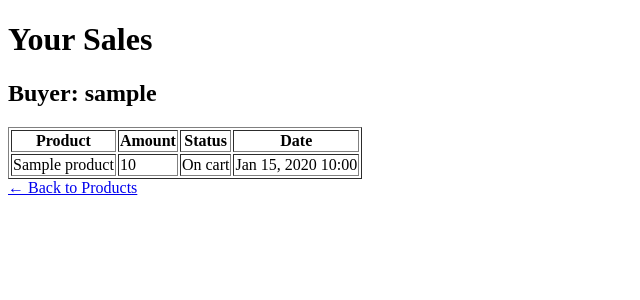
After one commit to michellegillaineguzman/commongrounds-draft-5, a Django app: page /merchstore/transactions in a window 1280 px wide. The commit adds this page. Shown: the top 300 px of the page, without its empty margins (0-640 px from the left). Run offline with Django 5.2, Linux system fonts and the light colour scheme; a user stored in the database is signed in; tables that the repository leaves empty hold one stand-in row (values such as "Sample post").

Commit message:
implemented updated  merchstore app with the Strategy and Observer patterns

```diff
--- a/commongrounds/settings.py
+++ b/commongrounds/settings.py
@@ -93,3 +93,6 @@ LOGIN_REDIRECT_URL = 'home'
 LOGOUT_REDIRECT_URL = 'home'
 
 LOGIN_URL = 'login'
+
+MEDIA_ROOT = BASE_DIR / "media"
+MEDIA_URL = "/media/"
--- a/commongrounds/urls.py
+++ b/commongrounds/urls.py
@@ -16,6 +16,8 @@ Including another URLconf
 """
 from django.contrib import admin
 from django.urls import path, include
+from django.conf import settings
+from django.conf.urls.static import static
 from . import views
 
 urlpatterns = [
@@ -30,3 +32,5 @@ urlpatterns = [
     path('localevents/', include('localevents.urls')),
     path('merchstore/', include('merchstore.urls')),
 ]
+
+urlpatterns += static(settings.MEDIA_URL, document_root=settings.MEDIA_ROOT)
--- a/merchstore/apps.py
+++ b/merchstore/apps.py
@@ -4,3 +4,6 @@ from django.apps import AppConfig
 class MerchstoreConfig(AppConfig):
     default_auto_field = 'django.db.models.BigAutoField'
     name = 'merchstore'
+
+    def ready(self):
+        import merchstore.signals
--- a/merchstore/models.py
+++ b/merchstore/models.py
@@ -1,4 +1,7 @@
 from django.db import models
+from django.urls import reverse
+
+from accounts.models import Profile
 
 
 class ProductType(models.Model):
@@ -13,18 +16,78 @@ class ProductType(models.Model):
 
 
 class Product(models.Model):
+    STATUS_AVAILABLE = 'Available'
+    STATUS_ON_SALE = 'On sale'
+    STATUS_OUT_OF_STOCK = 'Out of stock'
+
+    STATUS_CHOICES = [
+        (STATUS_AVAILABLE, 'Available'),
+        (STATUS_ON_SALE, 'On sale'),
+        (STATUS_OUT_OF_STOCK, 'Out of stock'),
+    ]
+
     name = models.CharField(max_length=255)
     product_type = models.ForeignKey(
         ProductType,
         on_delete=models.SET_NULL,
         null=True,
-        blank=True
+        blank=True,
     )
+    owner = models.ForeignKey(
+        Profile,
+        on_delete=models.CASCADE,
+        related_name='products',
+        null=True,
+        blank=True,
+    )
+    product_image = models.ImageField(upload_to='product_images/', null=True, blank=True)
     description = models.TextField()
     price = models.DecimalField(max_digits=10, decimal_places=2)
+    stock = models.PositiveIntegerField()
+    status = models.CharField(max_length=20, choices=STATUS_CHOICES, default=STATUS_AVAILABLE)
 
     class Meta:
         ordering = ['name']
 
     def __str__(self):
         return self.name
+
+    def get_absolute_url(self):
+        return reverse('merchstore:product-detail', args=[str(self.pk)])
+
+
+class Transaction(models.Model):
+    STATUS_ON_CART = 'On cart'
+    STATUS_TO_PAY = 'To Pay'
+    STATUS_TO_SHIP = 'To Ship'
+    STATUS_TO_RECEIVE = 'To Receive'
+    STATUS_DELIVERED = 'Delivered'
+
+    STATUS_CHOICES = [
+        (STATUS_ON_CART, 'On cart'),
+        (STATUS_TO_PAY, 'To Pay'),
+        (STATUS_TO_SHIP, 'To Ship'),
+        (STATUS_TO_RECEIVE, 'To Receive'),
+        (STATUS_DELIVERED, 'Delivered'),
+    ]
+
+    buyer = models.ForeignKey(
+        Profile,
+        on_delete=models.SET_NULL,
+        null=True,
+        related_name='buyer_transactions',
+    )
+    product = models.ForeignKey(
+        Product,
+        on_delete=models.CASCADE,
+        related_name='transactions',
+    )
+    amount = models.PositiveIntegerField()
+    status = models.CharField(max_length=20, choices=STATUS_CHOICES, default=STATUS_ON_CART)
+    created_on = models.DateTimeField(auto_now_add=True)
+
+    class Meta:
+        ordering = ['created_on']
+
+    def __str__(self):
+        return f'{self.buyer} - {self.product} x{self.amount}'
--- /dev/null
+++ b/merchstore/templates/merchstore/transaction_list.html
@@ -0,0 +1,39 @@
+<!DOCTYPE html>
+<html>
+<head>
+    <title>Sales Transactions</title>
+</head>
+<body>
+    <h1>Your Sales</h1>
+
+    {% if transactions_by_buyer %}
+        {% for buyer, transactions in transactions_by_buyer.items %}
+            <h2>Buyer: {% if buyer %}{{ buyer }}{% else %}Unknown{% endif %}</h2>
+            <table border="1">
+                <thead>
+                    <tr>
+                        <th>Product</th>
+                        <th>Amount</th>
+                        <th>Status</th>
+                        <th>Date</th>
+                    </tr>
+                </thead>
+                <tbody>
+                    {% for t in transactions %}
+                    <tr>
+                        <td>{{ t.product.name }}</td>
+                        <td>{{ t.amount }}</td>
+                        <td>{{ t.status }}</td>
+                        <td>{{ t.created_on|date:"M d, Y H:i" }}</td>
+                    </tr>
+                    {% endfor %}
+                </tbody>
+            </table>
+        {% endfor %}
+    {% else %}
+        <p>No transactions yet.</p>
+    {% endif %}
+
+    <a href="{% url 'merchstore:product-list' %}">← Back to Products</a>
+</body>
+</html>
--- a/merchstore/urls.py
+++ b/merchstore/urls.py
@@ -1,9 +1,14 @@
 from django.urls import path
-from .views import ProductListView, ProductDetailView
+
+from . import views
 
 app_name = 'merchstore'
 
 urlpatterns = [
-    path('items', ProductListView.as_view(), name='product-list'),
-    path('item/<int:pk>', ProductDetailView.as_view(), name='product-detail'),
+    path('items', views.ProductListView.as_view(), name='product-list'),
+    path('item/add', views.product_create, name='product-create'),
+    path('item/<int:pk>', views.ProductDetailView.as_view(), name='product-detail'),
+    path('item/<int:pk>/edit', views.product_update, name='product-update'),
+    path('cart', views.cart, name='cart'),
+    path('transactions', views.transaction_list, name='transactions'),
 ]
--- a/merchstore/views.py
+++ b/merchstore/views.py
@@ -1,5 +1,16 @@
-from django.views.generic import ListView, DetailView
-from .models import Product
+from collections import defaultdict
+
+from django.contrib.auth.decorators import login_required
+from django.contrib.auth.mixins import LoginRequiredMixin
+from django.shortcuts import get_object_or_404, redirect, render
+from django.urls import reverse
+from django.views.generic import DetailView, ListView
+
+from accounts.mixins import RoleRequiredMixin
+
+from .forms import ProductForm, TransactionForm
+from .models import Product, Transaction
+from .strategies import AuthenticatedPurchaseStrategy, GuestPurchaseStrategy
 
 
 class ProductListView(ListView):
@@ -7,8 +18,143 @@ class ProductListView(ListView):
     template_name = 'merchstore/product_list.html'
     context_object_name = 'products'
 
+    def get_queryset(self):
+        queryset = Product.objects.all()
+        if self.request.user.is_authenticated:
+            queryset = queryset.exclude(owner=self.request.user.profile)
+        return queryset
+
+    def get_context_data(self, **kwargs):
+        context = super().get_context_data(**kwargs)
+        if self.request.user.is_authenticated:
+            context['user_products'] = Product.objects.filter(owner=self.request.user.profile)
+        else:
+            context['user_products'] = []
+        return context
+
 
 class ProductDetailView(DetailView):
     model = Product
     template_name = 'merchstore/product_detail.html'
     context_object_name = 'product'
+
+    def get_context_data(self, **kwargs):
+        context = super().get_context_data(**kwargs)
+        product = self.object
+        context['form'] = TransactionForm()
+        context['is_owner'] = (
+            self.request.user.is_authenticated
+            and self.request.user.profile == product.owner
+        )
+        context['can_buy'] = (
+            self.request.user.is_authenticated
+            and not context['is_owner']
+            and product.stock > 0
+        )
+        return context
+
+    def post(self, request, pk):
+        product = get_object_or_404(Product, pk=pk)
+        form = TransactionForm(request.POST)
+
+        if form.is_valid():
+            if request.user.is_authenticated:
+                strategy = AuthenticatedPurchaseStrategy()
+            else:
+                strategy = GuestPurchaseStrategy()
+            return strategy.execute(request, product, form)
+
+        is_owner = request.user.is_authenticated and request.user.profile == product.owner
+        return render(request, self.template_name, {
+            'product': product,
+            'form': form,
+            'is_owner': is_owner,
+            'can_buy': not is_owner and product.stock > 0,
+        })
+
+
+@login_required
+def product_create(request):
+    if not hasattr(request.user, 'profile') or request.user.profile.role != 'Market Seller':
+        return redirect('permission_denied')
+
+    if request.method == 'POST':
+        form = ProductForm(request.POST, request.FILES)
+        if form.is_valid():
+            product = form.save(commit=False)
+            product.owner = request.user.profile
+            product.save()
+            return redirect('merchstore:product-detail', pk=product.pk)
+    else:
+        form = ProductForm()
+
+    return render(request, 'merchstore/product_create.html', {'form': form})
+
+
+@login_required
+def product_update(request, pk):
+    product = get_object_or_404(Product, pk=pk)
+
+    if not hasattr(request.user, 'profile') or request.user.profile.role != 'Market Seller':
+        return redirect('permission_denied')
+
+    if request.method == 'POST':
+        form = ProductForm(request.POST, request.FILES, instance=product)
+        if form.is_valid():
+            updated = form.save(commit=False)
+            updated.owner = product.owner
+            if updated.stock == 0:
+                updated.status = Product.STATUS_OUT_OF_STOCK
+            elif updated.status == Product.STATUS_OUT_OF_STOCK:
+                updated.status = Product.STATUS_AVAILABLE
+            updated.save()
+            return redirect('merchstore:product-detail', pk=product.pk)
+    else:
+        form = ProductForm(instance=product)
+
+    return render(request, 'merchstore/product_update.html', {'form': form, 'product': product})
+
+
+@login_required
+def cart(request):
+    profile = request.user.profile
+
+    # Complete any pending guest transaction after login
+    pending = request.session.pop('pending_transaction', None)
+    if pending:
+        from .models import Product as P
+        try:
+            product = P.objects.get(pk=pending['product_id'])
+            Transaction.objects.create(
+                buyer=profile,
+                product=product,
+                amount=pending['amount'],
+                status='On cart',
+            )
+        except P.DoesNotExist:
+            pass
+
+    transactions = Transaction.objects.filter(buyer=profile).select_related('product', 'product__owner')
+
+    cart_by_owner = defaultdict(list)
+    for t in transactions:
+        cart_by_owner[t.product.owner].append(t)
+
+    return render(request, 'merchstore/cart.html', {'cart_by_owner': dict(cart_by_owner)})
+
+
+@login_required
+def transaction_list(request):
+    profile = request.user.profile
+
+    transactions = Transaction.objects.filter(
+        product__owner=profile
+    ).select_related('buyer', 'product')
+
+    transactions_by_buyer = defaultdict(list)
+    for t in transactions:
+        transactions_by_buyer[t.buyer].append(t)
+
+    return render(request, 'merchstore/transaction_list.html', {
+        'transactions_by_buyer': dict(transactions_by_buyer),
+    })
```
Also changed, not shown: merchstore/admin.py (+11 -3 lines), merchstore/forms.py (added, +24 -0 lines), merchstore/signals.py (added, +25 -0 lines), merchstore/strategies.py (added, +28 -0 lines), merchstore/templates/merchstore/cart.html (added, +25 -0 lines), merchstore/templates/merchstore/product_create.html (added, +17 -0 lines), merchstore/templates/merchstore/product_detail.html (+30 -5 lines), merchstore/templates/merchstore/product_list.html (+21 -6 lines), merchstore/templates/merchstore/product_update.html (added, +17 -0 lines), media/product_images/Group_34.png (added), merchstore/migrations/0002_product_owner_product_product_image_product_status_and_more.py (added).
